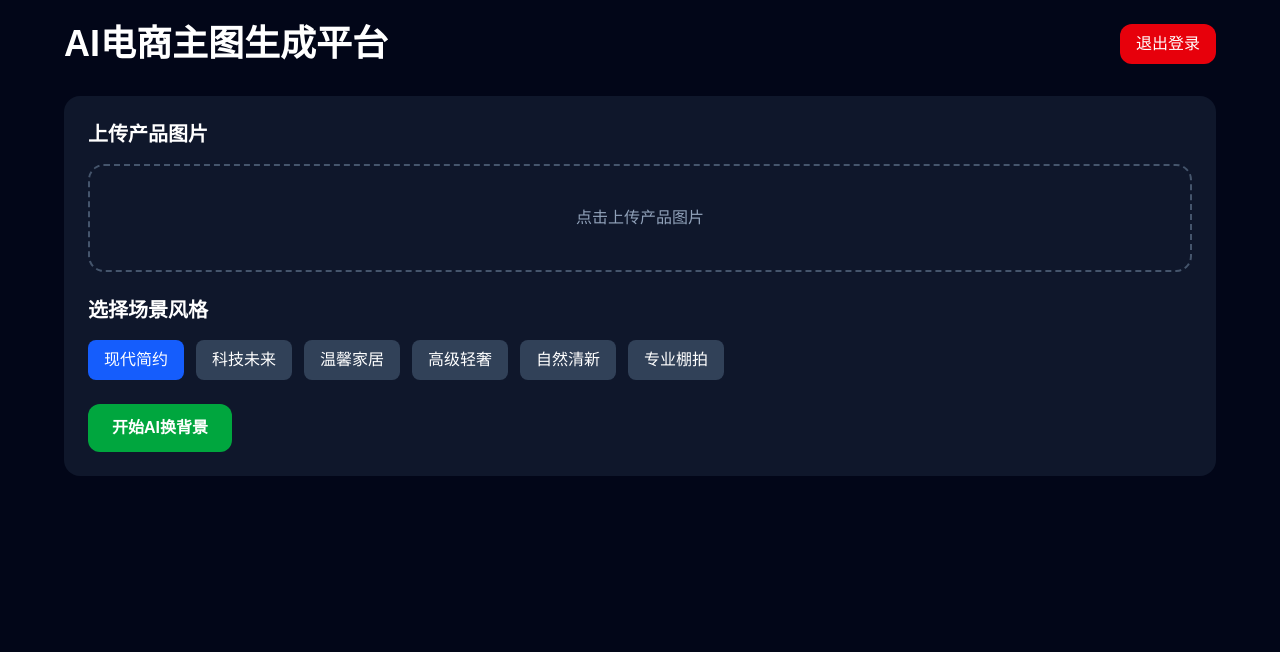
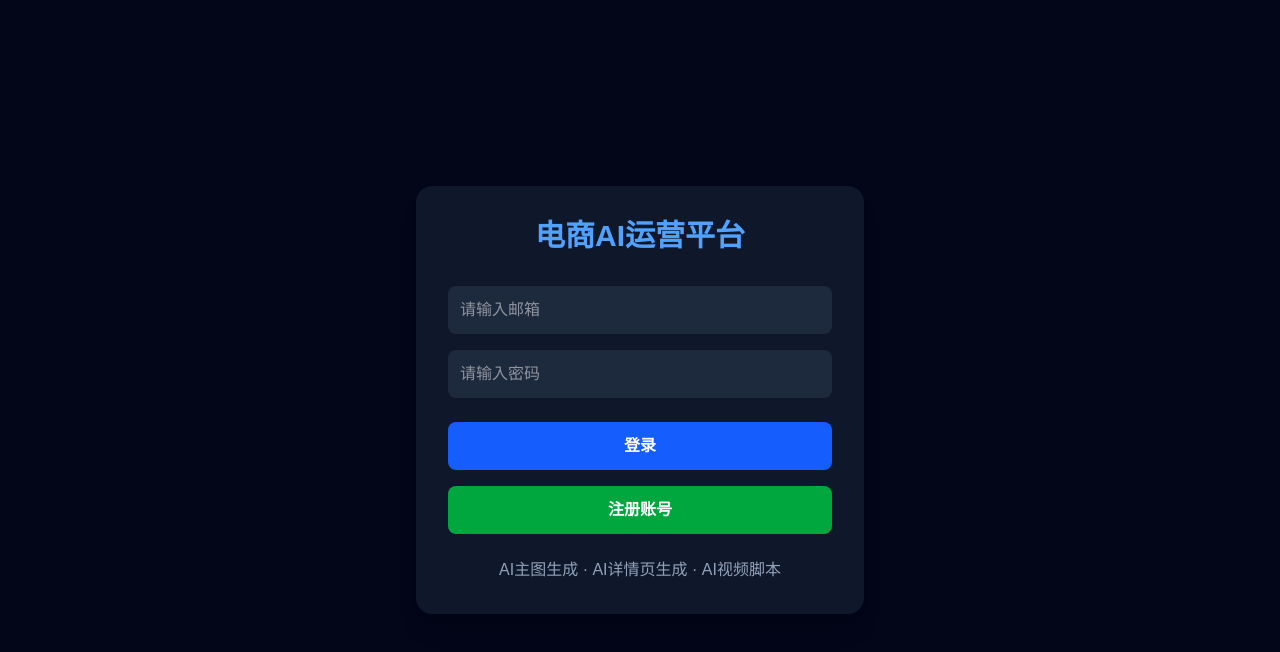
Before and after one commit to jonll0406/my-ai-saas, a Next.js app: page / in a window 1280 px wide. Before the commit this address had no page. Shown: the top 652 px of the page. Built offline with nearby package versions, Linux system fonts and the light colour scheme.

Commit message:
update real login

```diff
--- a/app/page.tsx
+++ b/app/page.tsx
@@ -1,188 +1,127 @@
 "use client"
 
-import { useEffect, useState } from "react"
+import { useState } from "react"
 import { useRouter } from "next/navigation"
+import { supabase } from "@/lib/supabase"
 
-export default function HomePage() {
+export default function LoginPage() {
   const router = useRouter()
 
-  const [style, setStyle] = useState("现代简约")
+  const [email, setEmail] = useState("")
+  const [password, setPassword] = useState("")
+  const [isRegister, setIsRegister] = useState(false)
   const [loading, setLoading] = useState(false)
-  const [image, setImage] = useState("")
-  const [preview, setPreview] = useState("")
-  const [fileBase64, setFileBase64] = useState("")
 
-  useEffect(() => {
-    const loggedIn = localStorage.getItem("loggedIn")
-
-    if (!loggedIn) {
-      router.push("/login")
-    }
-  }, [])
-
-  function handleUpload(e: React.ChangeEvent<HTMLInputElement>) {
-    const file = e.target.files?.[0]
-
-    if (!file) return
-
-    setPreview(URL.createObjectURL(file))
-
-    const reader = new FileReader()
-
-    reader.onloadend = () => {
-      setFileBase64(reader.result as string)
-    }
-
-    reader.readAsDataURL(file)
-  }
-
-  async function generateImage() {
-    if (!fileBase64) {
-      alert("请先上传产品图片")
+  async function register() {
+    if (!email || !password) {
+      alert("请输入邮箱和密码")
       return
     }
 
-    try {
     setLoading(true)
-      setImage("")
 
-      const response = await fetch("/api/generate", {
-        method: "POST",
-
-        headers: {
-          "Content-Type": "application/json",
-        },
-
-        body: JSON.stringify({
-          style,
-          image: fileBase64,
-        }),
+    const { error } = await supabase.auth.signUp({
+      email,
+      password,
     })
 
-      const data = await response.json()
+    setLoading(false)
 
-      if (data.error) {
-        alert(data.error)
+    if (error) {
+      alert(error.message)
       return
     }
 
-      setImage(data.image)
-    } catch (error) {
-      alert("生成失败")
-    } finally {
-      setLoading(false)
-    }
+    alert("注册成功，请登录")
+    setIsRegister(false)
   }
 
-  function logout() {
-    localStorage.removeItem("loggedIn")
-    router.push("/login")
+  async function login() {
+    if (!email || !password) {
+      alert("请输入邮箱和密码")
+      return
+    }
+
+    setLoading(true)
+
+    const { error } = await supabase.auth.signInWithPassword({
+      email,
+      password,
+    })
+
+    setLoading(false)
+
+    if (error) {
+      alert("邮箱或密码错误")
+      return
+    }
+
+    localStorage.setItem("loggedIn", "true")
+    router.push("/")
   }
 
   return (
-    <div className="min-h-screen bg-slate-950 text-white p-6">
-      <div className="max-w-6xl mx-auto">
-
-        <div className="flex justify-between items-center mb-8">
-          <h1 className="text-4xl font-bold">
-            AI电商主图生成平台
+    <div className="min-h-screen flex items-center justify-center bg-slate-950">
+      <div className="w-full max-w-md bg-slate-900 p-8 rounded-2xl shadow-xl">
+        <h1 className="text-3xl font-bold text-center text-blue-400 mb-8">
+          电商AI运营平台
         </h1>
 
-          <button
-            onClick={logout}
-            className="bg-red-600 px-4 py-2 rounded-xl"
-          >
-            退出登录
-          </button>
-        </div>
-
-        <div className="bg-slate-900 rounded-2xl p-6">
-
-          <h2 className="text-xl font-bold mb-4">
-            上传产品图片
-          </h2>
-
-          <label className="block border-2 border-dashed border-slate-600 rounded-2xl p-10 text-center cursor-pointer mb-6">
+        <input
+          type="email"
+          placeholder="请输入邮箱"
+          value={email}
+          onChange={(e) => setEmail(e.target.value)}
+          className="w-full p-3 mb-4 rounded-lg bg-slate-800 text-white"
+        />
 
         <input
-              type="file"
-              accept="image/*"
-              onChange={handleUpload}
-              className="hidden"
+          type="password"
+          placeholder="请输入密码"
+          value={password}
+          onChange={(e) => setPassword(e.target.value)}
+          className="w-full p-3 mb-6 rounded-lg bg-slate-800 text-white"
         />
 
-            {preview ? (
-              <img
-                src={preview}
-                alt=""
-                className="mx-auto max-h-72 rounded-xl bg-white"
-              />
-            ) : (
-              <span className="text-slate-400">
-                点击上传产品图片
-              </span>
-            )}
-          </label>
-
-          <h2 className="text-xl font-bold mb-4">
-            选择场景风格
-          </h2>
-
-          <div className="flex gap-3 flex-wrap mb-6">
-            {[
-              "现代简约",
-              "科技未来",
-              "温馨家居",
-              "高级轻奢",
-              "自然清新",
-              "专业棚拍",
-            ].map((item) => (
+        {isRegister ? (
+          <>
             <button
-                key={item}
-                onClick={() => setStyle(item)}
-                className={`px-4 py-2 rounded-lg ${
-                  style === item
-                    ? "bg-blue-600"
-                    : "bg-slate-700"
-                }`}
+              onClick={register}
+              disabled={loading}
+              className="w-full bg-green-600 hover:bg-green-700 py-3 rounded-lg text-white font-bold disabled:opacity-50"
             >
-                {item}
+              {loading ? "注册中..." : "确认注册"}
             </button>
-            ))}
-          </div>
 
             <button
-            onClick={generateImage}
+              onClick={() => setIsRegister(false)}
+              className="w-full mt-4 bg-slate-700 py-3 rounded-lg text-white"
+            >
+              返回登录
+            </button>
+          </>
+        ) : (
+          <>
+            <button
+              onClick={login}
               disabled={loading}
-            className="bg-green-600 hover:bg-green-700 px-6 py-3 rounded-xl font-bold disabled:opacity-50"
+              className="w-full bg-blue-600 hover:bg-blue-700 py-3 rounded-lg text-white font-bold disabled:opacity-50"
             >
-            {loading
-              ? "AI换背景中..."
-              : "开始AI换背景"}
+              {loading ? "登录中..." : "登录"}
             </button>
-        </div>
 
-        {image && (
-          <div className="mt-10">
-            <h2 className="text-2xl font-bold mb-4">
-              AI生成结果
-            </h2>
+            <button
+              onClick={() => setIsRegister(true)}
+              className="w-full mt-4 bg-green-600 hover:bg-green-700 py-3 rounded-lg text-white font-bold"
+            >
+              注册账号
+            </button>
+          </>
+        )}
 
-            <img
-              src={image}
-              alt=""
-              className="rounded-2xl w-full max-w-xl bg-white"
-            />
-
-            <a
-              href={image}
-              target="_blank"
-              className="inline-block mt-4 bg-blue-600 px-5 py-3 rounded-xl font-bold"
-            >
-              打开/下载图片
-            </a>
-          </div>
-        )}
+        <p className="text-center text-slate-400 mt-6">
+          AI主图生成 · AI详情页生成 · AI视频脚本
+        </p>
       </div>
     </div>
   )
```
Lines whose indentation alone changed are shown as unchanged.
